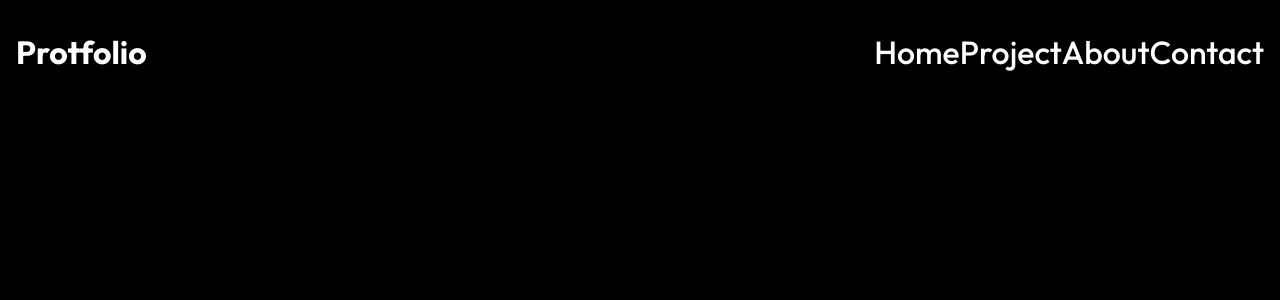
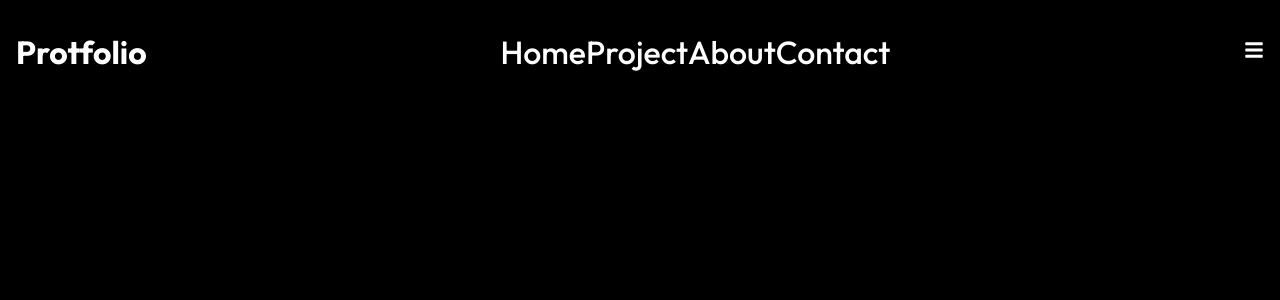
Before and after one commit to Code-Institute-Submissions/my-app, a React (Create React App) app: page / in a window 1280 px wide. Shown: the top 300 px of the page. Built offline with nearby package versions, Linux system fonts and the light colour scheme.

Commit message:
Hamberger Menu Added

```diff
--- a/src/components/Navbar.js
+++ b/src/components/Navbar.js
@@ -2,6 +2,8 @@
 
 import React from 'react'
 import { Link } from "react-router-dom"
+
+import { FaBars } from "react-icons/fa"
 
 const Navbar = () => {
   return (
@@ -23,6 +25,9 @@
                 <Link to="/contact">Contact</Link>
             </li>
         </ul>
+        <div className="hamburger">
+            <FaBars size={20} style={{color: "#fff"}}/>
+        </div>
     </div>
   )
 }
```
